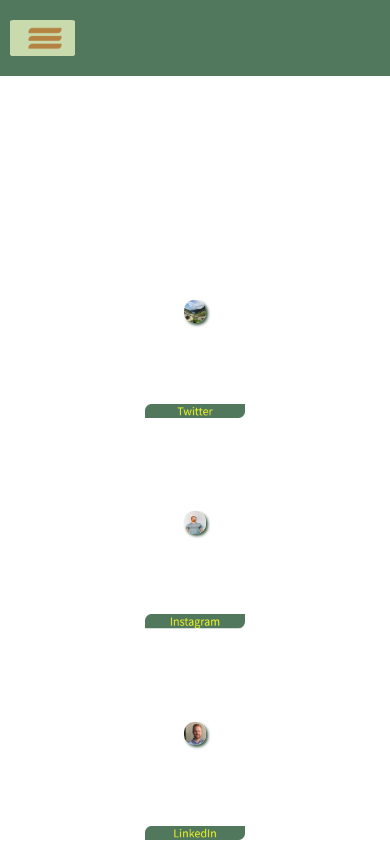
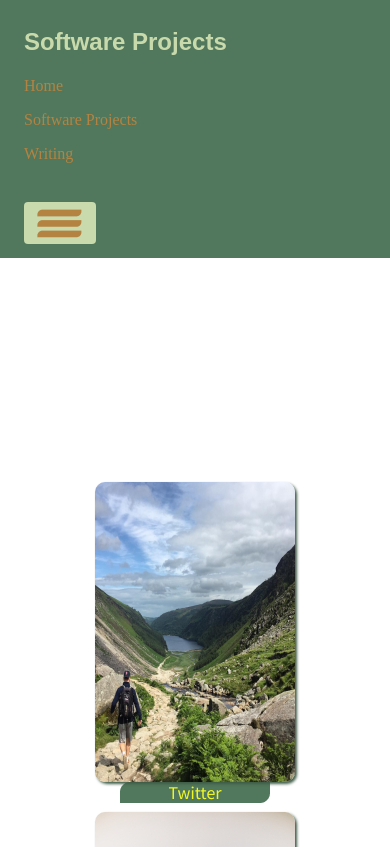
Before and after one commit to samuel-casey/personalSite, a plain HTML site: page public/aboutme.html in a window 390 px wide. Shown: the top 847 px of the page. Drawn offline with nearby package versions, Linux system fonts and the light colour scheme.

Commit message:
working on adding bootstrap navbar to aboutMe

```diff
--- a/public/aboutMeStyle.css
+++ b/public/aboutMeStyle.css
@@ -3,9 +3,11 @@
 align-content: center;
 width: 100vw;
 height: 100vh;
+line-height: 1.5;
 background-color: white;
 margin: 0 !important;
 box-sizing: border-box;
+font-family: "Source Sans Pro", sans-serif;
 }
 
 p {
@@ -13,16 +15,17 @@ p {
 }
 
 ul {
-    padding-top: 10px;
+    padding-top: .25em;
     list-style: none;
     font-family: Source Sans Pro;
-    z-index: 2;
+    padding-left: 0;
+    /* z-index: 2; */
 }
 
 li {
     margin-top: 10px;
     text-decoration: none;
-    font-size: 1em
+    font-size: 1em;
 }
 
 li:hover {
@@ -35,9 +38,26 @@ a {
     color: #B58341;
 }
 
+h4 {
+    color: rgba(225, 238, 189, 0.83);
+    font-size: 1.5em;
+    margin: 0;
+}
+
+button {
+    border: 0;
+    border-radius: 4px;
+}
+
+.navbar-nav {
+    margin: 0;
+    padding-bottom: 0.25em;
+}
+
 .main {
     grid-template-columns: 12.5fr 25fr 25fr 25fr 12.5fr;
     grid-template-rows: 10vh 10vh 70vh 10vh;
+    grid-column-gap: 10px;
     width: 100vw;
     height: 100vh;
     align-self: flex-start;
@@ -55,8 +75,9 @@ a {
 .imgOverlay {
     background-color: black;
     opacity: 0;
-    width: 95%;
-    height: fit-content;
+    /* width: 95%; */
+    height: 300px;
+    border-radius: 10px;
     z-index: 2;
     text-align: center;
     text-justify: center;
@@ -67,6 +88,10 @@ a {
     grid-row: 1 span 3;
 }
 
+.navbar-toggler-icon {
+    width: 60px;
+    height: 40px;
+}
 
 /* header */
 
@@ -176,8 +201,6 @@ a {
     border-radius: 10px;
     box-shadow: 2px 2px 3px rgba(62, 92, 71, 1);
     z-index: 1;
-    height: 70%;
-    width: 95%;
 }
 
 #toggler {
@@ -221,7 +244,13 @@ a {
     border-radius: 5%;
 }
 
+.navbar {
+    padding: .5rem 1.5rem;
+}
 
+.p-4 {
+    padding: 1.5rem;
+}
 
 /* MOBILE MOBILE MOBILE  */
 /* MOBILE MOBILE MOBILE  */
@@ -231,9 +260,9 @@ a {
 
     .main {
         grid-template-columns: 25fr 50fr 25fr;
-        grid-template-rows: 9vh 8vh 8vh 25vh 25vh 25vh;
+        grid-template-rows: 9% 8% 8% 35% 3% 35% 3% 35% 3%;
+        grid-row-gap: 5px;
         width: 100%;
-        height: 100vh;
         align-self: flex-start;
     }
 
@@ -243,26 +272,26 @@ a {
     }
     .secondLocation {
         grid-column: 2 / span 1;
-        grid-row: 5;
+        grid-row: 6;
     }
     .thirdLocation {
         grid-column: 2 / span 1;
-        grid-row: 6;
+        grid-row: 8;
     }
 
     .firstBtnLocation {
         grid-column: 2 / span 1;
-        grid-row: 4;
+        grid-row: 5;
     }
 
     .secondBtnLocation {
         grid-column: 2 / span 1;
-        grid-row: 5;
+        grid-row: 7;
     }
 
     .thirdBtnLocation {
         grid-column: 2 / span 1;
-        grid-row: 6;
+        grid-row: 9;
     }
 
     .center {
@@ -276,41 +305,25 @@ a {
     }
 
     #photos {
-        height: 70%;
-        width: 40%;
         margin: none;
         justify-self: center;
     }
 
     .imgOverlay {
-        width: 40%;
-        max-height: 110px;
+        /* width: 40%; */
         justify-self: center;
     }
 
-    #commentary {
-        font-size: .75em;
-    }
 
-    .linkBtn {
+    /* .linkBtn {
         max-width: 100px;
-    }
+    } */
 
     li {
         margin-top: 10px;
         text-decoration: none;
-        font-size: .75em
     }
 
-    #toggler {
-        height: 30px;
-        width: 45px;
-    }
-
-    #toggleButtonCollapsed {
-        height: 36.5px;
-        width: 65px;
-    }
 
     #dropdownHeader {
         color: rgba(225, 238, 189, 0.83);
--- a/public/aboutme.html
+++ b/public/aboutme.html
@@ -16,7 +16,40 @@
 </head>
 
 <body>
+    <div class="pos-f-t">
+        <!-- expanding content -->
+        <div class="collapse navbar-collapse navbar-light " id="navbarToggleExternalContent ">
+            <div class="p-4 " style="background-color: #51785C;  ">
+                <h4>Software Projects</h4>
+                <ul class="navbar-nav " style="justify-content: flex-start;">
+                    <li class="nav-item ">
+                        <a class="nav-link inactive " style="color: #B58341;" href="index.html" onmouseover="this.style.color='#FBFF4E';" onmouseout="this.style.color='#B58341';">Home</span></a>
+                    </li>
+                    <li class="nav-item inactive ">
+                        <a class="nav-link inactive" style="color: #B58341;" href="aboutme.html" onmouseover="this.style.color='#FBFF4E';" onmouseout="this.style.color='#B58341';">Software Projects</a>
+                    </li>
+                    <li class="nav-item ">
+                        <a class="nav-link inactive" style="color: #B58341;" href="writing.html" onmouseover="this.style.color='#FBFF4E';" onmouseout="this.style.color='#B58341';">Writing</a>
+                    </li>
+                </ul>
+            </div>
+        </div>
+
+        <!-- hamburger button -->
+        <nav class="navbar" style="background-color: #51785C; color:rgba(170, 85, 6, 0.65);">
+            <button class="navbar-toggler" style="background-color: rgba(225, 238, 189, 0.83);" type="button" data-toggle="collapse" " data-target="#navbarToggleExternalContent " aria-controls="navbarToggleExternalContent " aria-expanded="false "
+            aria-label="Toggle navigation " >
+        <div class="navbar-toggler-icon " style="background-image: url(images/customToggler.png); height: 40px; width: 60px; justify-self: flex-end; border-radius: 10px;"></div>
+      </button>
+    </nav>
+
+
     <main class="container main" id="mainContainer">
+
+
+
+
+
 
         <!-- navbar external content
         <div class="container row-all col-all navExternalConent">
@@ -25,6 +58,8 @@
         </div> -->
 
         <!-- NAVBAR LIST -->
+
+<!--
 
         <div class="col-all">
             <ul class="row-1 col-all navbarExternalContent">
@@ -40,7 +75,7 @@
                 </a>
             </ul>
 
-            <!-- navbar -->
+            <<<<<<<<< navbar >>>>>>>>
 
             <div class="row-1 container col-all" id="navbar">
                 <button class="container col-1 center" id="toggleButtonCollapsed">
@@ -48,8 +83,7 @@
                 </button>
             </div>
         </div>
-
-
+-->
         <!-- photos -->
 
         <!-- left photo, overlay, text -->
```
Lines whose indentation alone changed are shown as unchanged.
